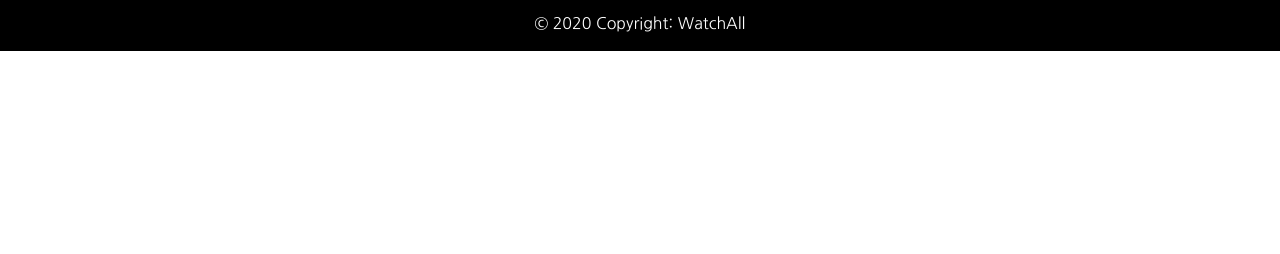
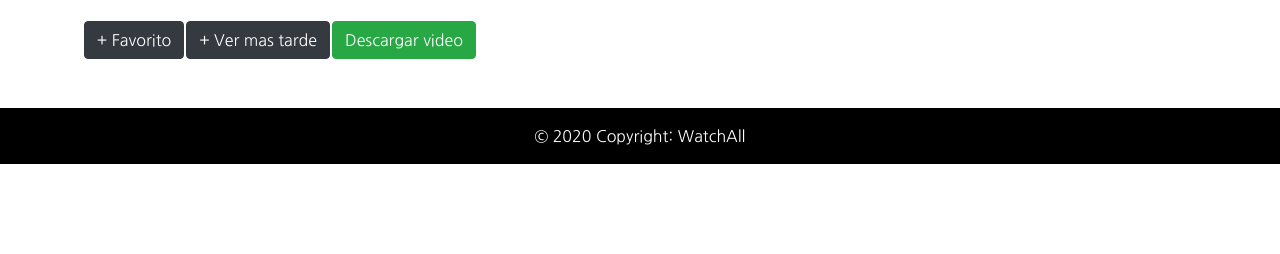
Before and after one commit to alvaromenjivar1999/proyectoTPI115, a Django app: page /ver/1 in a window 1280 px wide. Shown: the part 546-800 px from the top of the page. Run offline with Django 3.2, Linux system fonts and the light colour scheme; the visitor is signed in with stand-in values (Sample User, id 1); data that the repository does not hold is empty; some libraries are stand-ins or nearby versions.

Commit message:
Modificaciones en vista de videos

```diff
--- a/templates/ver.html
+++ b/templates/ver.html
@@ -4,9 +4,23 @@
 {% block content %}
 <div class="container videos">
     <h2>{{ video.nombre }}</h2>
+    <table class="table">
+        <td>
+            <h5>Categoria: </h5>
+        </td>
+        <td>
+            <h5>{{ video.categoria }}</h5>
+        </td>
+    </table>
+
     <iframe width="560" height="315" src="https://www.youtube.com/embed/{{ video.recurso }}?rel=0&autoplay=1" frameborder="0" allow="autoplay; encrypted-media;" allowfullscreen></iframe>
     <p>Video agregado por: {{ video.usuario }}</p>
     <p>Fecha: {{ video.fechaPublicacion }}</p>
+    <table>
+        <td><button class="btn btn-dark">+ Favorito</button></td>
+        <td><button class="btn btn-dark">+ Ver mas tarde</button></td>
+        <td><button class="btn btn-success">Descargar video</button></td>
+    </table>
 </div>
 
 {% endblock %}
```
